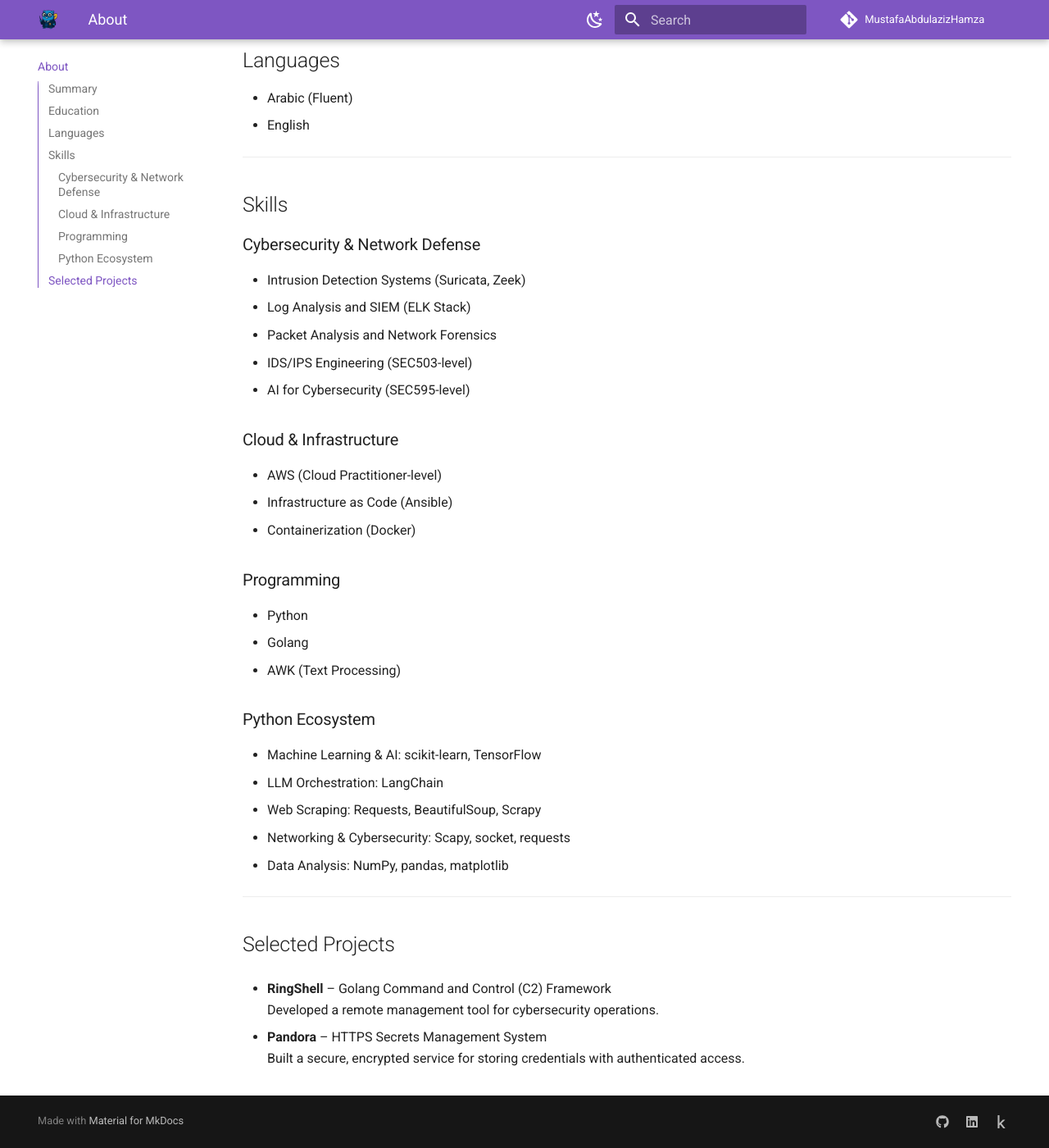
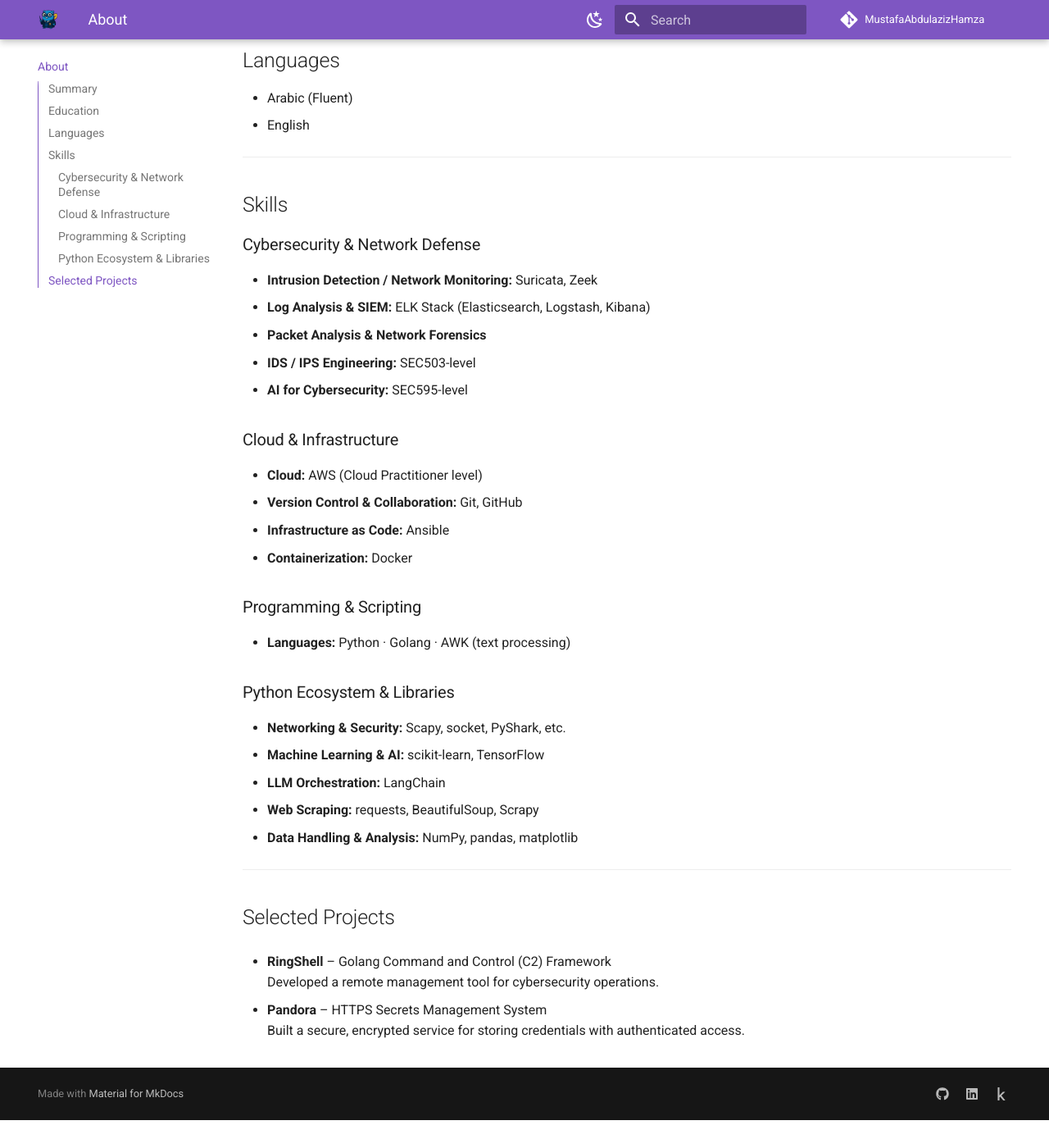
Before and after one commit to MustafaAbdulazizHamza/TechPatronusLab, an MkDocs documentation site: the page built from docs/about.md, in a window 1280 px wide and 1400 px high, scrolled down 576 px. Shown: the whole window at 82% size. Built offline with MkDocs 1.6.1 and Material for MkDocs 9.7.7, drawn with Linux system fonts in a browser that asks for light colours; after the commit the page ends 1942 px from its top, so only the background shows below that.

Commit message:
Update about.md

```diff
--- a/docs/about.md
+++ b/docs/about.md
@@ -26,32 +26,27 @@ I am a motivated Cybersecurity and Cloud Computing Engineer with hands-on expert
 ## Skills
 
 ### Cybersecurity & Network Defense
-
-- Intrusion Detection Systems (Suricata, Zeek)
-- Log Analysis and SIEM (ELK Stack)
-- Packet Analysis and Network Forensics
-- IDS/IPS Engineering (SEC503-level)
-- AI for Cybersecurity (SEC595-level)
+- **Intrusion Detection / Network Monitoring:** Suricata, Zeek
+- **Log Analysis & SIEM:** ELK Stack (Elasticsearch, Logstash, Kibana)
+- **Packet Analysis & Network Forensics**
+- **IDS / IPS Engineering:** SEC503-level
+- **AI for Cybersecurity:** SEC595-level
 
 ### Cloud & Infrastructure
+- **Cloud:** AWS (Cloud Practitioner level)
+- **Version Control & Collaboration:** Git, GitHub
+- **Infrastructure as Code:** Ansible
+- **Containerization:** Docker
 
-- AWS (Cloud Practitioner-level)
-- Infrastructure as Code (Ansible)
-- Containerization (Docker)
+### Programming & Scripting
+- **Languages:** Python · Golang · AWK (text processing)
 
-### Programming
-
-- Python
-- Golang
-- AWK (Text Processing)
-
-### Python Ecosystem
-
-- Machine Learning & AI: scikit-learn, TensorFlow
-- LLM Orchestration: LangChain
-- Web Scraping: Requests, BeautifulSoup, Scrapy
-- Networking & Cybersecurity: Scapy, socket, requests
-- Data Analysis: NumPy, pandas, matplotlib
+### Python Ecosystem & Libraries
+- **Networking & Security:** Scapy, socket, PyShark, etc.
+- **Machine Learning & AI:** scikit-learn, TensorFlow
+- **LLM Orchestration:** LangChain
+- **Web Scraping:** requests, BeautifulSoup, Scrapy
+- **Data Handling & Analysis:** NumPy, pandas, matplotlib
 
 ---
 
```
